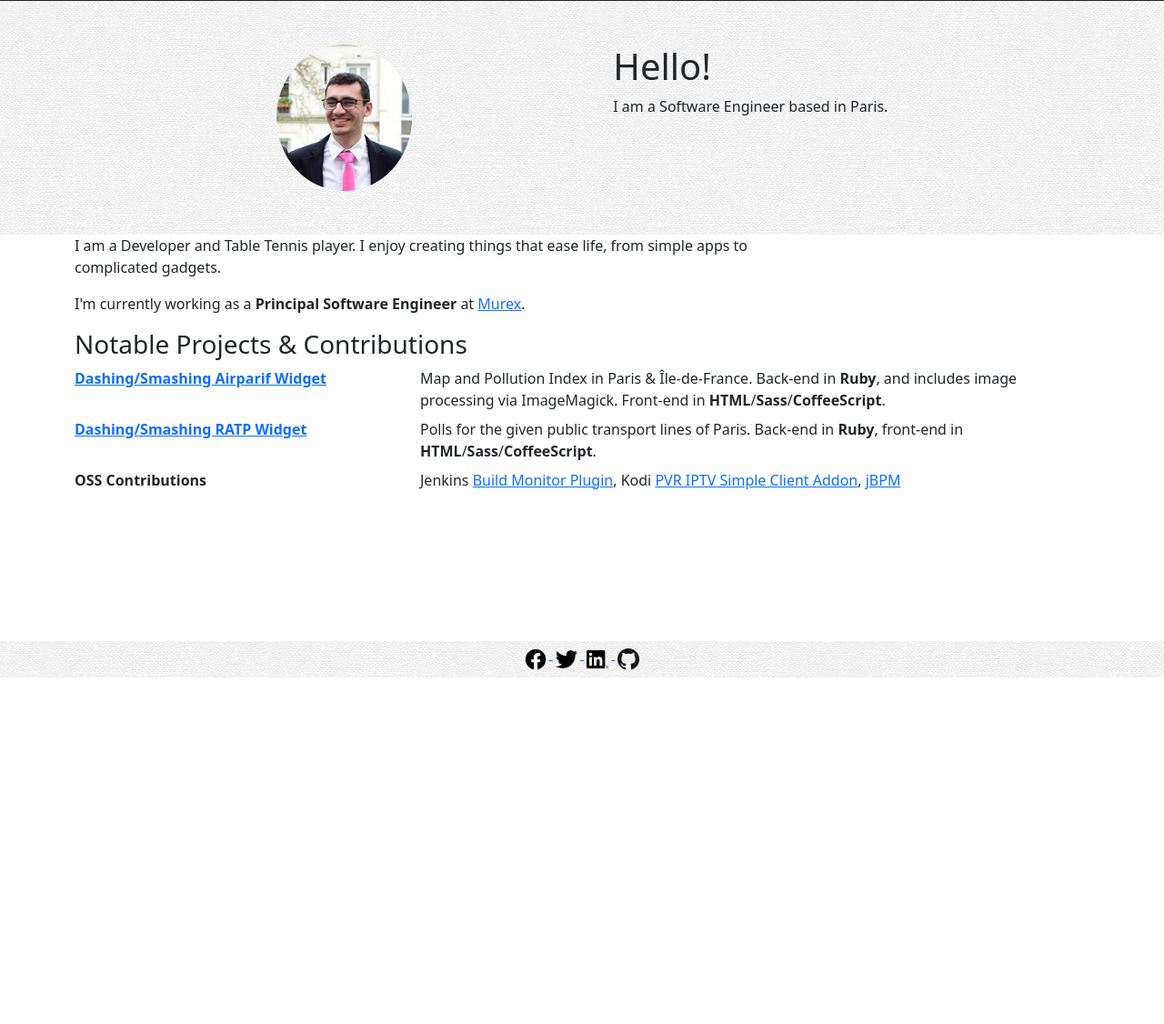
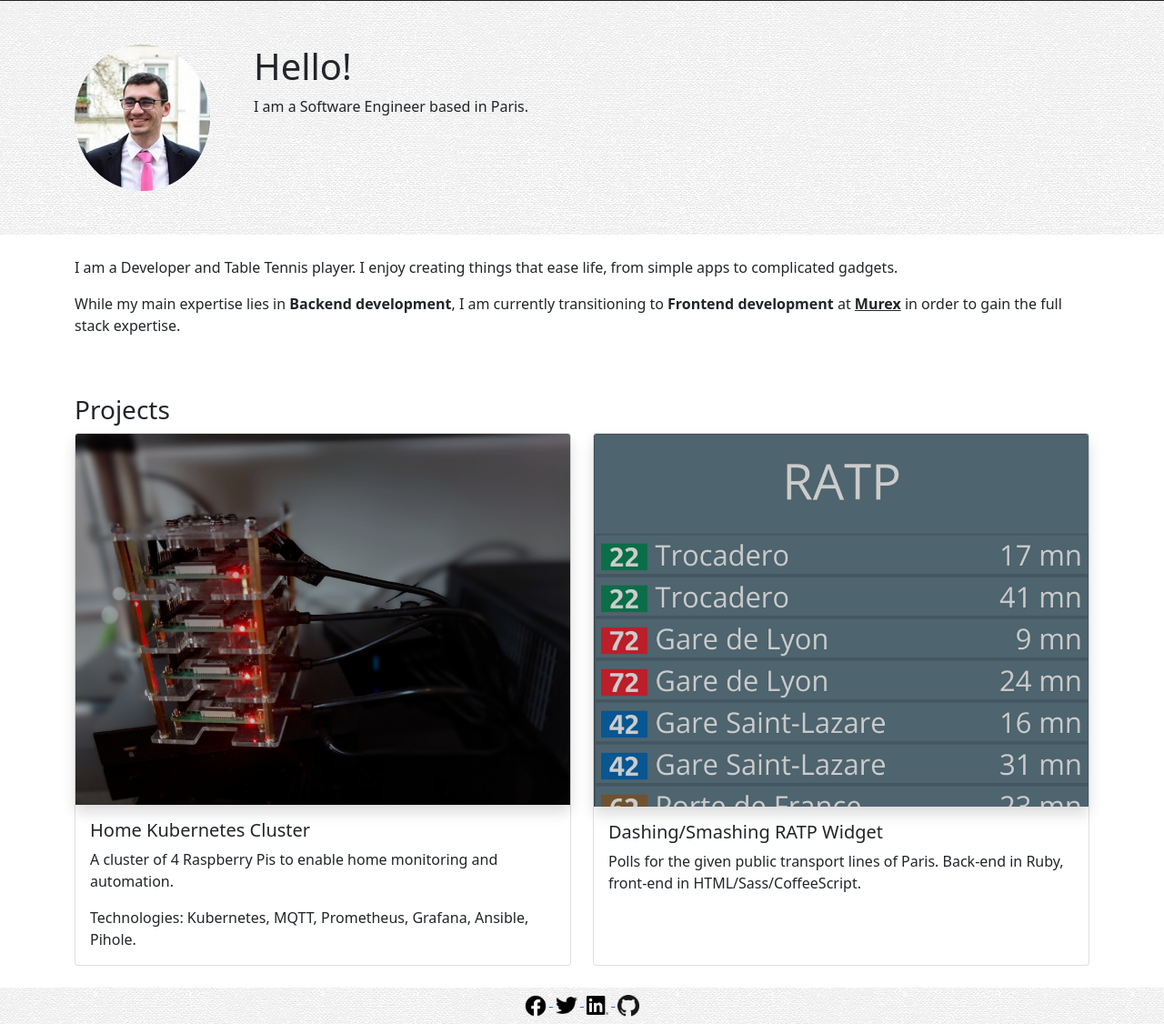
Before and after one commit to ChadiEM/website, a website: page website/index.html in a window 1280 px wide. Shown: the part 55-1181 px from the top of the page at 91% size. Before the commit the page ends 800 px from the top, so only its background shows below. Drawn offline with nearby package versions, Linux system fonts and the light colour scheme.

Commit message:
Make a small update

```diff
--- a/website/css/styles.css
+++ b/website/css/styles.css
@@ -12,14 +12,6 @@
 .dotted-gray {
     background-image: url("../media/gray.jpg");
     background-repeat: repeat;
-}
-
-.dl-horizontal dd {
-    margin-bottom: 20px;
-}
-
-.dl-horizontal dt {
-    white-space: normal;
 }
 
 .social-icon {
@@ -38,3 +30,12 @@
     /* should be the same as the body margin above */
     height: 40px;
 }
+
+.shadow {
+    transition: filter 0.1s ease-in-out;
+    filter: brightness(80%);
+  }
+
+.shadow:hover{
+    filter: brightness(100%);
+}
--- a/website/index.html
+++ b/website/index.html
@@ -8,13 +8,10 @@
 	<title>Chadi El Masri</title>
 
 	<link rel="shortcut icon" type="image/png" href="favicon.png" />
-	<link href="https://cdn.jsdelivr.net/npm/bootstrap@5.0.1/dist/css/bootstrap.min.css" rel="stylesheet"
-		integrity="sha384-+0n0xVW2eSR5OomGNYDnhzAbDsOXxcvSN1TPprVMTNDbiYZCxYbOOl7+AMvyTG2x" crossorigin="anonymous">
+	<link href="https://cdn.jsdelivr.net/npm/bootstrap@5.1.3/dist/css/bootstrap.min.css" rel="stylesheet" integrity="sha384-1BmE4kWBq78iYhFldvKuhfTAU6auU8tT94WrHftjDbrCEXSU1oBoqyl2QvZ6jIW3" crossorigin="anonymous">
 	<link rel="stylesheet" type="text/css" href="css/styles.css">
 
-	<script src="https://cdn.jsdelivr.net/npm/bootstrap@5.0.1/dist/js/bootstrap.bundle.min.js"
-		integrity="sha384-gtEjrD/SeCtmISkJkNUaaKMoLD0//ElJ19smozuHV6z3Iehds+3Ulb9Bn9Plx0x4"
-		crossorigin="anonymous"></script>
+	<script src="https://cdn.jsdelivr.net/npm/bootstrap@5.1.3/dist/js/bootstrap.bundle.min.js" integrity="sha384-ka7Sk0Gln4gmtz2MlQnikT1wXgYsOg+OMhuP+IlRH9sENBO0LRn5q+8nbTov4+1p" crossorigin="anonymous"></script>
 	<script src="js/analytics.js"></script>
 </head>
 
@@ -36,10 +33,11 @@
 	</nav>
 
 	<div class="dotted-gray py-4">
-		<div class="container d-flex flex-row justify-content-evenly py-4">
+		<div class="container d-flex flex-row py-4">
 			<div class="text-center">
 				<img class="img-responsive rounded-circle" src="media/chadi.jpg" alt="Chadi" />
 			</div>
+			<span class="mx-4"></span>
 			<div>
 				<h1>Hello!</h1>
 				<p>I am a Software Engineer based in Paris.</p>
@@ -47,41 +45,39 @@
 		</div>
 	</div>
 
-	<div class="container">
+	<div class="container py-4">
+		<div>
+			<p>I am a Developer and Table Tennis player. I enjoy creating things that ease life, from simple apps to complicated gadgets.</p>
+			<p>While my main expertise lies in <b>Backend development</b>, I am currently transitioning to <b>Frontend development</b> at <b><a href="https://www.murex.com" class="text-reset">Murex</a></b> in order to gain the full stack expertise.</p>
+		</div>
+	</div>
 
-		<div class="col-md-8 col-md-offset-2">
-			<p>I am a Developer and Table Tennis player. I enjoy creating things that ease life, from simple
-				apps to
-				complicated gadgets.</p>
-			<p>I'm currently working as a <b>Principal Software Engineer</b> at <a
-					href="https://www.murex.com">Murex</a>.</p>
+	<div class="container py-4">
+		<h3>Projects</h3>
+
+		<div class="row row-cols-1 row-cols-md-2 g-4">
+			<div class="col">
+				<div class="card h-100">
+					<img src="media/cluster.jpg" class="card-img-top shadow" alt="...">
+					<div class="card-body">
+						<h5 class="card-title">Home Kubernetes Cluster</h5>
+						<p class="card-text">A cluster of 4 Raspberry Pis to enable home monitoring and automation.</p>
+						<p class="card-text">Technologies: Kubernetes, MQTT, Prometheus, Grafana, Ansible, Pihole.</p>
+					</div>
+				</div>
+			</div>
+			<div class="col">
+				<div class="card h-100">
+					<img src="media/ratp.png" class="card-img-top shadow" alt="...">
+					<div class="card-body">
+						<h5 class="card-title"><a href="https://gist.github.com/ChadiEM/bc4014fa61f08b31f3d42a5e78c49d9b" class="text-reset text-decoration-none">Dashing/Smashing RATP Widget</a></h5>
+						<p class="card-text">Polls for the given public transport lines of Paris. Back-end in Ruby, front-end in HTML/Sass/CoffeeScript.</p>
+					</div>
+				</div>
+			</div>
 		</div>
 
-
-		<h3>Notable Projects & Contributions</h3>
-				<dl class="row">
-					<dt class="col-sm-4"><a href="https://gist.github.com/ChadiEM/688c9a1a135fcebbbb3332e9cd8e8c82">Dashing/Smashing
-							Airparif Widget</a></dt>
-					<dd class="col-sm-8">Map and Pollution Index in Paris & Île-de-France. Back-end in <b>Ruby</b>, and includes
-						image
-						processing via ImageMagick. Front-end in <b>HTML</b>/<b>Sass</b>/<b>CoffeeScript</b>.</dd>
-
-					<dt class="col-sm-4"><a href="https://gist.github.com/ChadiEM/bc4014fa61f08b31f3d42a5e78c49d9b">Dashing/Smashing
-							RATP
-							Widget</a></dt>
-					<dd class="col-sm-8">Polls for the given public transport lines of Paris. Back-end in <b>Ruby</b>, front-end in
-						<b>HTML</b>/<b>Sass</b>/<b>CoffeeScript</b>.
-					</dd>
-
-					<dt class="col-sm-4">OSS Contributions</dt>
-					<dd class="col-sm-8">
-						Jenkins <a href="https://github.com/jan-molak/jenkins-build-monitor-plugin">Build Monitor
-							Plugin</a>,
-						Kodi <a href="https://github.com/kodi-pvr/pvr.iptvsimple">PVR IPTV Simple Client Addon</a>,
-						<a href="https://github.com/kiegroup/jbpm">jBPM</a>
-					</dd>
-				</dl>
-			</div>
+	</div>
 
 	<footer class="sticky-footer dotted-gray">
 		<div class="container text-center">
@@ -91,7 +87,7 @@
 			<a href="https://twitter.com/chadimasri" target="_blank" rel="noopener noreferrer">
 				<img class="social-icon" src="media/icon/twitter.png" alt="Twitter" />
 			</a>
-				<a href="https://www.linkedin.com/in/chadiem/" target="_blank" rel="noopener noreferrer">
+			<a href="https://www.linkedin.com/in/chadiem/" target="_blank" rel="noopener noreferrer">
 				<img class="social-icon" src="media/icon/linkedin.png" alt="LinkedIn" />
 			</a>
 			<a href="https://github.com/ChadiEM" target="_blank" rel="noopener noreferrer">
```
Also changed, not shown: package.json (added, +21 -0 lines), README.md, website/media/cluster.jpg (added), website/media/ratp.png (added), 2 other files.
